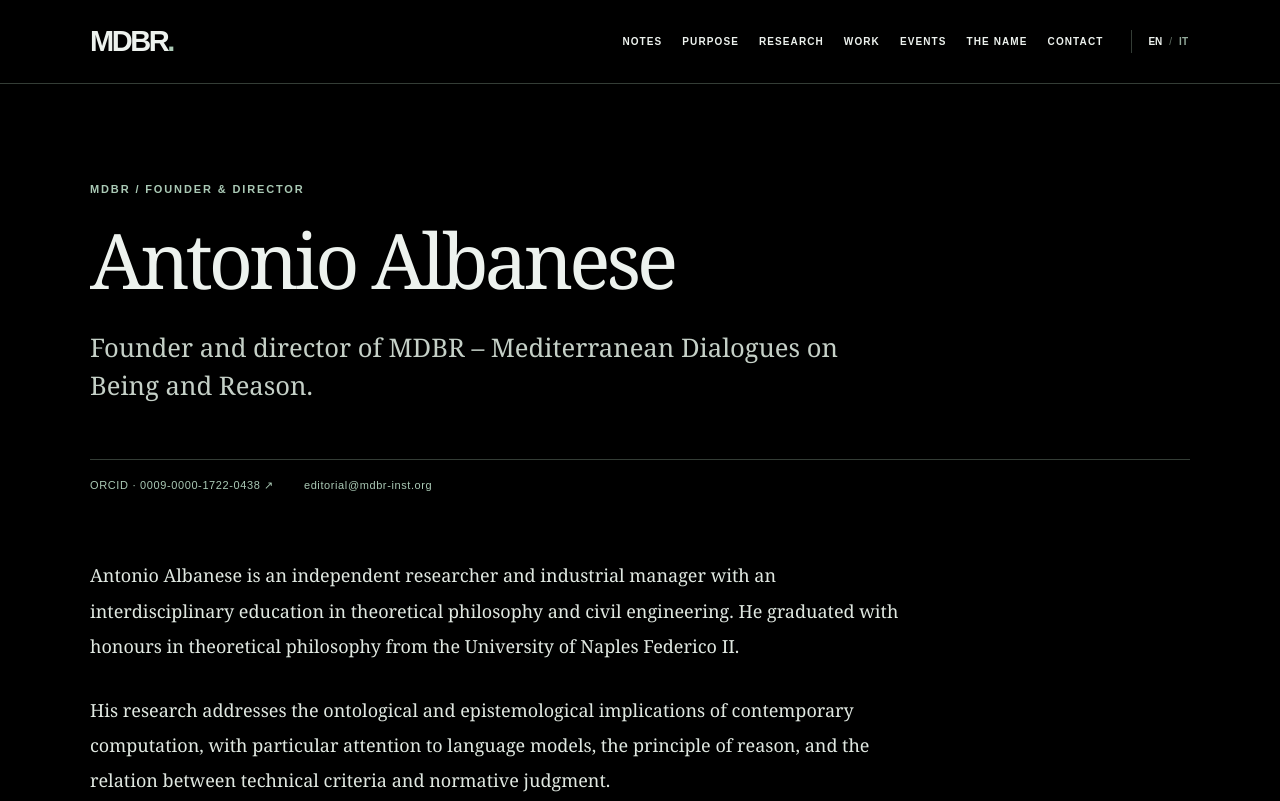
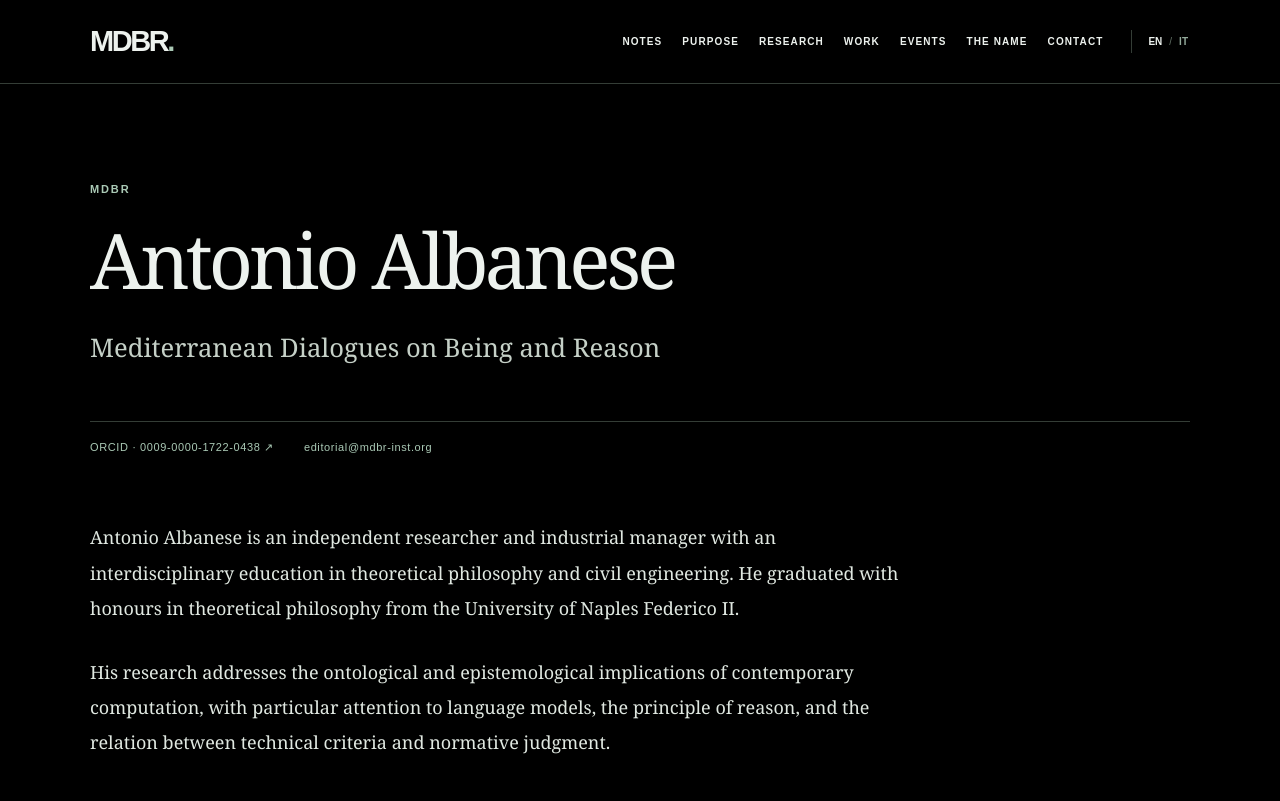
Before and after one commit to antonioalbaneseph-svg/mdbr, a plain HTML site: page antonioalbanese/index.html in a window 1280 px wide. Shown: the top 801 px of the page. Drawn offline with Linux system fonts and the light colour scheme.

Commit message:
Byline: clickable name; bio subtitle simplified
Co-Authored-By: Claude Opus 5.5 <noreply@anthropic.com>
Claude-Session: https://claude.ai/code/session_01Hsg1yjSxfM1i1xQ1f2Qe3u

```diff
--- a/antonioalbanese/index.html
+++ b/antonioalbanese/index.html
@@ -1,4 +1,4 @@
-<!doctype html><html lang="en"><head><meta charset="utf-8"><meta name="viewport" content="width=device-width,initial-scale=1"><meta name="theme-color" content="#000000"><meta name="description" content="Antonio Albanese, founder and director of MDBR – Mediterranean Dialogues on Being and Reason."><meta property="og:type" content="profile"><meta property="og:title" content="Antonio Albanese — MDBR"><meta property="og:description" content="Founder and director of MDBR – Mediterranean Dialogues on Being and Reason."><meta property="og:url" content="https://mdbr-inst.org/antonioalbanese/"><link rel="canonical" href="https://mdbr-inst.org/antonioalbanese/"><link rel="alternate" type="application/rss+xml" title="MDBR Notes RSS" href="/feed.xml"><link rel="icon" type="image/svg+xml" href="/favicon.svg"><link rel="stylesheet" href="/assets/notes.css"><title>Antonio Albanese — MDBR</title></head><body><header class="masthead"><div class="wrap masthead-inner">
+<!doctype html><html lang="en"><head><meta charset="utf-8"><meta name="viewport" content="width=device-width,initial-scale=1"><meta name="theme-color" content="#000000"><meta name="description" content="Antonio Albanese — MDBR – Mediterranean Dialogues on Being and Reason."><meta property="og:type" content="profile"><meta property="og:title" content="Antonio Albanese — MDBR"><meta property="og:description" content="MDBR – Mediterranean Dialogues on Being and Reason."><meta property="og:url" content="https://mdbr-inst.org/antonioalbanese/"><link rel="canonical" href="https://mdbr-inst.org/antonioalbanese/"><link rel="alternate" type="application/rss+xml" title="MDBR Notes RSS" href="/feed.xml"><link rel="icon" type="image/svg+xml" href="/favicon.svg"><link rel="stylesheet" href="/assets/notes.css"><title>Antonio Albanese — MDBR</title></head><body><header class="masthead"><div class="wrap masthead-inner">
   <a href="/" class="brand" aria-label="MDBR homepage">MDBR<span>.</span></a>
   <nav class="site-nav" id="site-nav" aria-label="Main navigation">
     <a href="/notes/" data-en="Notes" data-it="Note">Notes</a>
@@ -14,8 +14,8 @@
   </div><button id="menu-toggle" class="menu-toggle" type="button" aria-controls="site-nav" aria-expanded="false" data-en="Menu" data-it="Menu">Menu</button></div>
 </div></header>
 <main><div class="wrap">
-<div class="note-header"><span class="eyebrow" data-en="MDBR / Founder &amp; Director" data-it="MDBR / Fondatore e direttore">MDBR / Founder &amp; Director</span><h1>Antonio Albanese</h1>
-<p class="note-intro" data-en="Founder and director of MDBR – Mediterranean Dialogues on Being and Reason." data-it="Fondatore e direttore di MDBR – Mediterranean Dialogues on Being and Reason.">Founder and director of MDBR – Mediterranean Dialogues on Being and Reason.</p></div>
+<div class="note-header"><span class="eyebrow">MDBR</span><h1>Antonio Albanese</h1>
+<p class="note-intro">Mediterranean Dialogues on Being and Reason</p></div>
 <div class="article-meta"><a href="https://orcid.org/0009-0000-1722-0438" target="_blank" rel="noopener noreferrer">ORCID · 0009-0000-1722-0438 ↗</a><a href="mailto:editorial@mdbr-inst.org">editorial@mdbr-inst.org</a></div>
 <article class="article">
 <p data-en="Antonio Albanese is an independent researcher and industrial manager with an interdisciplinary education in theoretical philosophy and civil engineering. He graduated with honours in theoretical philosophy from the University of Naples Federico II." data-it="Antonio Albanese è un ricercatore indipendente e manager industriale con una formazione interdisciplinare in filosofia teoretica e ingegneria civile. Si è laureato con lode in filosofia teoretica presso l'Università degli Studi di Napoli Federico II.">Antonio Albanese is an independent researcher and industrial manager with an interdisciplinary education in theoretical philosophy and civil engineering. He graduated with honours in theoretical philosophy from the University of Naples Federico II.</p>
```
Also changed, not shown: notes/lavoro-intelligente/en/index.html (+1 -1 lines), notes/lavoro-intelligente/index.html (+1 -1 lines).
